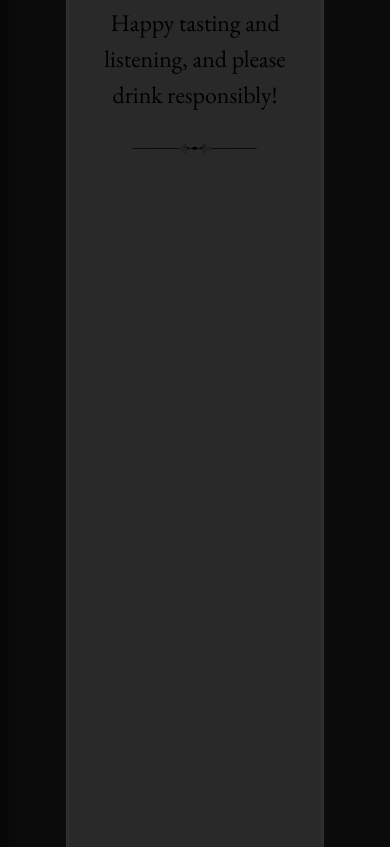
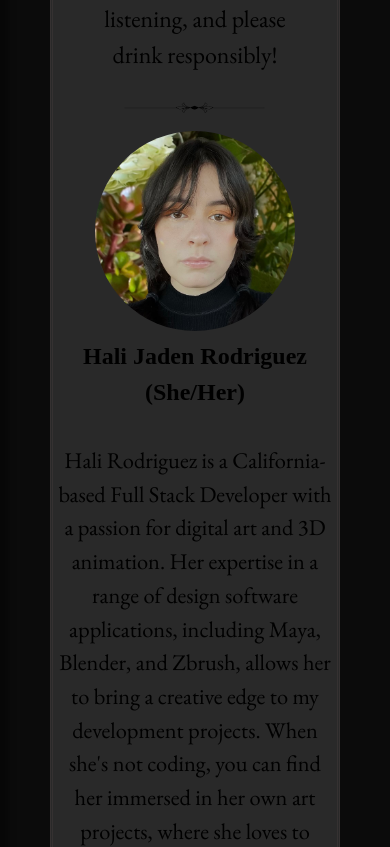
Before and after one commit to adventuring-party-capstone/CAPSTONE-MAIN, a React (Vite) app in the folder client/: page /about in a window 390 px wide. Shown: the part 1441-2288 px from the top of the page. Built offline with nearby package versions, Linux system fonts and the light colour scheme; no server answers; a web font is replaced by a local one.

Commit message:
about us mobile complete ish

```diff
--- a/client/src/index.css
+++ b/client/src/index.css
@@ -1984,6 +1984,7 @@ hr.solid {
 
     #main-section-container{
         margin:0;
+        padding: 3rem 0 0 0;
     }
 
     #home-container{
@@ -2039,7 +2040,7 @@ hr.solid {
             margin: 0;
             padding: 0.2rem;
             overflow-x: hidden;
-            transform: rotateY(180deg)
+            transform: rotateY(180deg);
 
             & h1{
                 font-size: 0.6rem;
@@ -2068,7 +2069,6 @@ hr.solid {
                 font-size: 0.5rem;
             }
         }
-
     }
 
     #random-drink-container{
@@ -2077,6 +2077,22 @@ hr.solid {
             top: -15rem;
             left: 0rem;
         }
+    }
+
+    .aboutus{
+        display: block;
+    }
+
+    .Individuals{
+        display: block;
+    }
+
+    .spotty{
+        display: none;
+    }
+
+    .contacts{
+        display: inline;
     }
 
     #video-home-dark-mobile {
```
